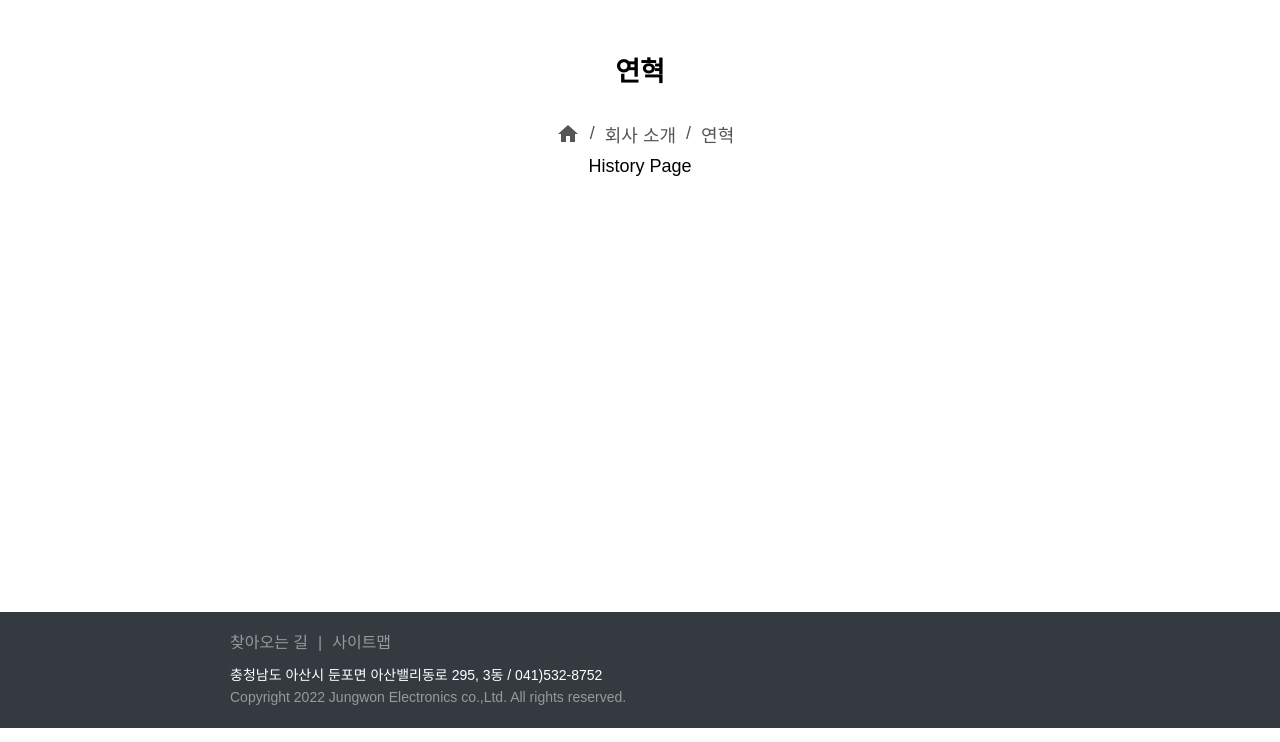
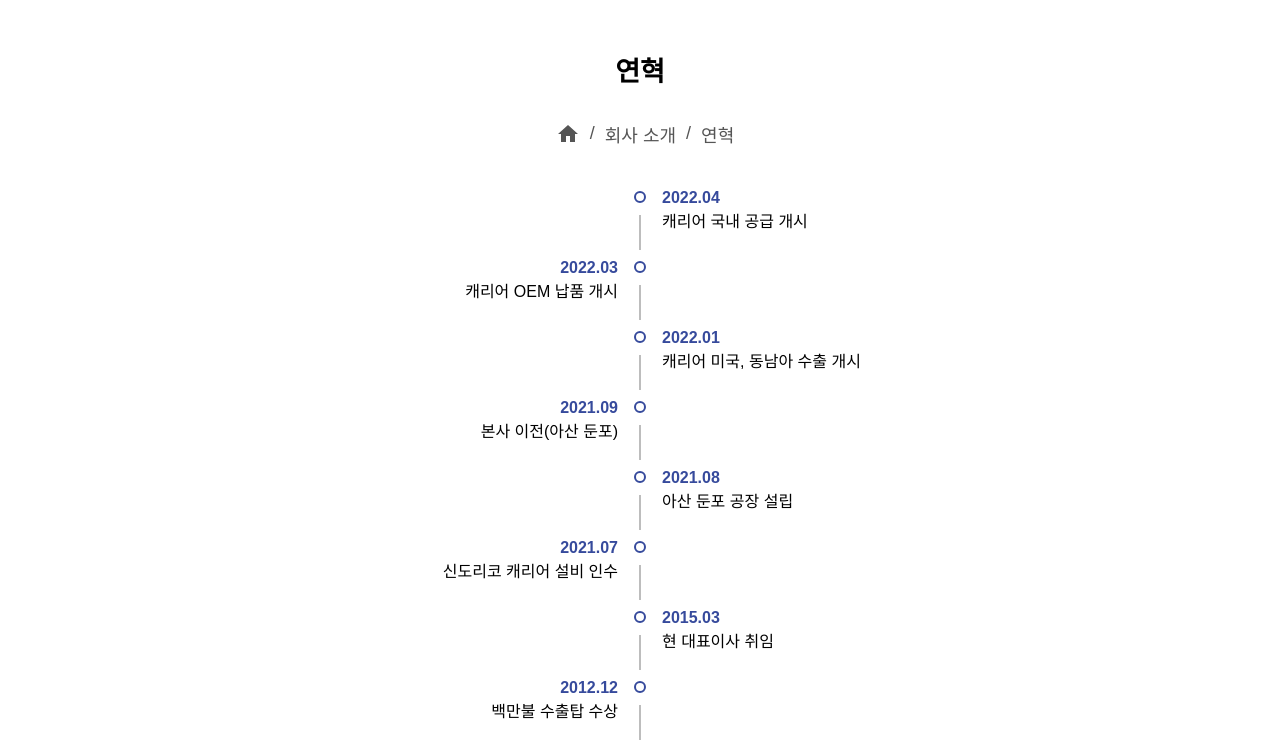
Before and after one commit to jungwonelectronics/homepage, a Gatsby site: page /company/history in a window 1280 px wide. Shown: the part 72-814 px from the top of the page. Built offline with nearby package versions, Linux system fonts and the light colour scheme; Gatsby itself is replaced by a stand-in of ours.

Commit message:
update history page

```diff
--- a/package.json
+++ b/package.json
@@ -19,6 +19,7 @@
     "@emotion/react": "^11.9.3",
     "@emotion/styled": "^11.9.3",
     "@mui/icons-material": "^5.8.4",
+    "@mui/lab": "^5.0.0-alpha.99",
     "@mui/material": "^5.9.2",
     "babel-plugin-styled-components": "^2.0.7",
     "gatsby": "^4.19.2",
--- a/src/components/PageLayout/PageLayoutStyled.js
+++ b/src/components/PageLayout/PageLayoutStyled.js
@@ -46,7 +46,7 @@ export const PageStyled = styled.div`
   display: flex;
   flex-direction: column;
   position: relative;
-  padding: 30px 20px 60px 20px;
+  padding: 30px 20px 55px 20px;
   align-items: center;
   min-height: calc(100vh - 70px - 116px);
   font-size: 18px;
--- a/src/components/ProductIntroduction/ProductIntroduction.js
+++ b/src/components/ProductIntroduction/ProductIntroduction.js
@@ -1,6 +1,5 @@
 import * as React from "react";
 import { useTheme } from '@mui/material/styles';
-import { StaticImage } from 'gatsby-plugin-image';
 import {
   Wrapper, Title, ImageArea, ImageWrapper,
 } from './ProductIntroductionStyled';
--- a/src/components/SubTitle/SubTitle.js
+++ b/src/components/SubTitle/SubTitle.js
@@ -3,13 +3,13 @@ import { navigate } from 'gatsby';
 import IconButton from '../meterial/IconButton';
 import Language from '../Language/Language';
 import {
-  WrapperStyled, NaviWrapperStyled, SpanStyled, ColorSpanStyled
+  WrapperStyled, NaviWrapperStyled, SpanStyled
 } from './SubTitleStyled';
 
 const getMenu = (path, menu) => {
   const menuLangKeys = [];
   if (path) {
-    const [_, parent, child] = path.split('/').splice(0, 3);
+    const [parent, child] = path.split('/').splice(1, 3);
     const parentMenu = menu.find(menuItem => menuItem.id === parent);
     if (parentMenu) {
       menuLangKeys.push(parentMenu.langKey);
--- /dev/null
+++ b/src/components/meterial/Timeline.js
@@ -0,0 +1,35 @@
+import * as React from 'react';
+import { default as MeterialTimeline } from '@mui/lab/Timeline';
+import TimelineItem from '@mui/lab/TimelineItem';
+import TimelineSeparator from '@mui/lab/TimelineSeparator';
+import TimelineConnector from '@mui/lab/TimelineConnector';
+import TimelineContent from '@mui/lab/TimelineContent';
+import TimelineDot from '@mui/lab/TimelineDot';
+import { useTheme } from '@mui/material/styles';
+import styled from 'styled-components';
+
+const DateContent = styled.div`
+  color: ${({ theme }) => theme.palette.primary.main};
+  font-weight: 700;
+`;
+
+
+export default function Timeline({ timelines }) {
+  const theme = useTheme();
+  return (
+    <MeterialTimeline position="alternate">
+      {timelines.map((timeline, index) => (
+        <TimelineItem key={`timeline_${index}`}>
+          <TimelineSeparator>
+            <TimelineDot variant="outlined" color="primary" />
+            <TimelineConnector />
+          </TimelineSeparator>
+          <TimelineContent>
+            <DateContent theme={theme}>{timeline.date}</DateContent>
+            <div>{timeline.descs ? timeline.descs.map((desc, index) => <div key={`desc_${index}`}>{desc}</div>) : timeline.desc}</div>
+          </TimelineContent>
+        </TimelineItem>
+      ))}
+    </MeterialTimeline>
+  );
+}
--- a/src/pages/404.js
+++ b/src/pages/404.js
@@ -1,5 +1,4 @@
 import React from 'react';
-import { navigate } from 'gatsby';
 
 const NotFoundPage = () => {
   return (
--- a/src/pages/company/history.js
+++ b/src/pages/company/history.js
@@ -1,10 +1,25 @@
 import * as React from "react";
 import PageLayout from '../../components/PageLayout/PageLayout';
+import Timeline from '../../components/meterial/Timeline';
 
 const HistoryPage = () => {
   return (
     <PageLayout pageTitle="history">
-      <div>History Page</div>
+      <div style={{ width: '100%' }}>
+        <Timeline
+          timelines={[
+            { date: '2022.04', desc: '캐리어 국내 공급 개시' },
+            { date: '2022.03', desc: '캐리어 OEM 납품 개시' },
+            { date: '2022.01', desc: '캐리어 미국, 동남아 수출 개시' },
+            { date: '2021.09', desc: '본사 이전(아산 둔포)' },
+            { date: '2021.08', desc: '아산 둔포 공장 설립' },
+            { date: '2021.07', desc: '신도리코 캐리어 설비 인수' },
+            { date: '2015.03', desc: '현 대표이사 취임' },
+            { date: '2012.12', desc: '백만불 수출탑 수상' },
+            { date: '2011.01', descs: ['미국, 유럽및 동남아 수출 개시', '신도리코 대리점 협약', '㈜정원전자 설립(의정부 용현동)'] },
+          ]}
+        />
+      </div>
     </PageLayout>
   );
 }
--- a/src/pages/company/introduction.js
+++ b/src/pages/company/introduction.js
@@ -1,13 +1,10 @@
 import * as React from "react";
-// import styled from 'styled-components';
-import { useTheme } from '@mui/material/styles';
 import { StaticImage } from 'gatsby-plugin-image';
 import PageLayout from '../../components/PageLayout/PageLayout';
 import Paragraph from '../../components/Paragraph/Paragraph';
 import ProductIntroduction from '../../components/ProductIntroduction/ProductIntroduction';
 
 const IntroductionPage = () => {
-  const theme = useTheme();
   return (
     <PageLayout pageTitle="introduction">
       <div>
```
Also changed, not shown: src/pages/index.js (+0 -32 lines), 2 other files.
